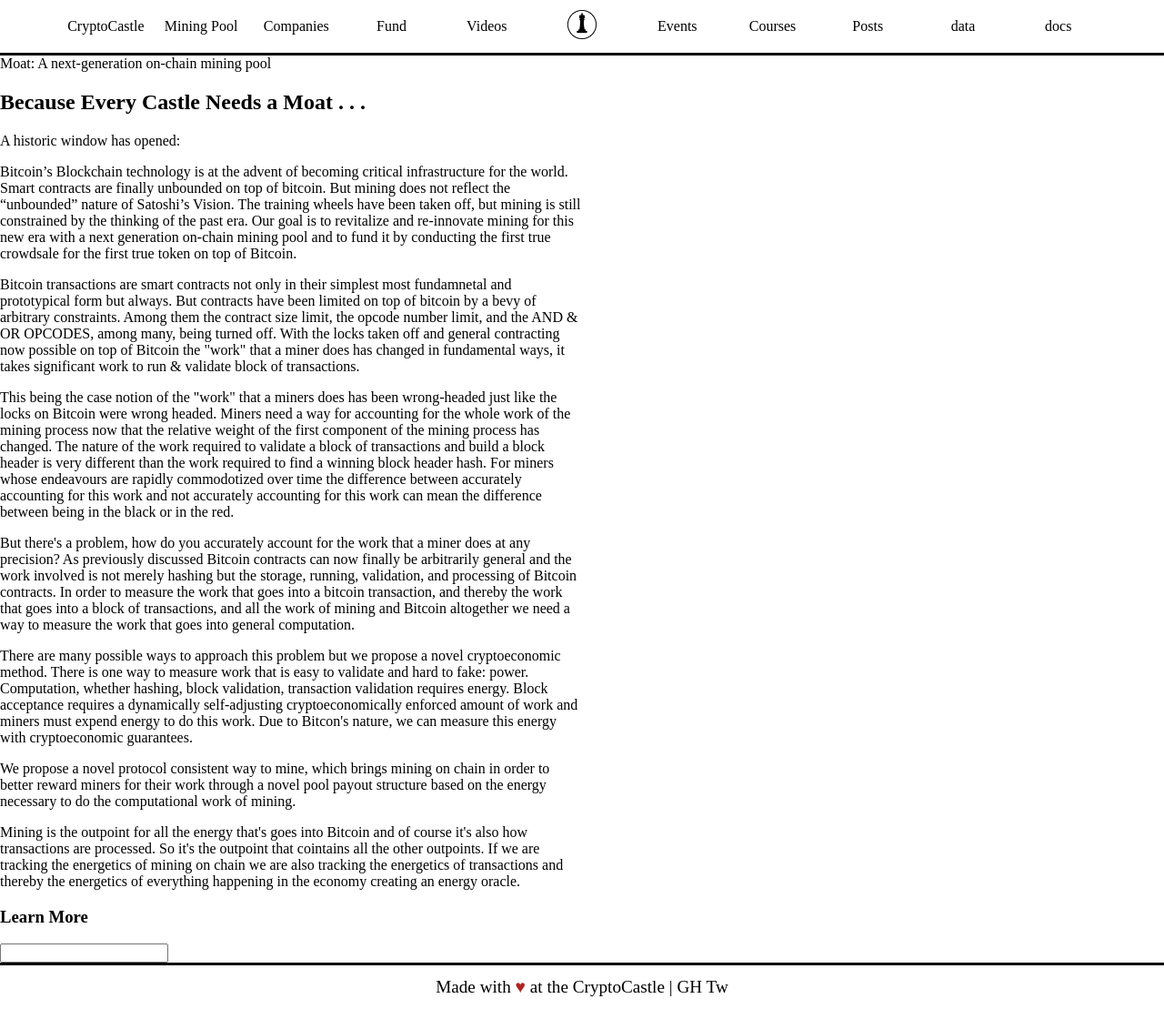
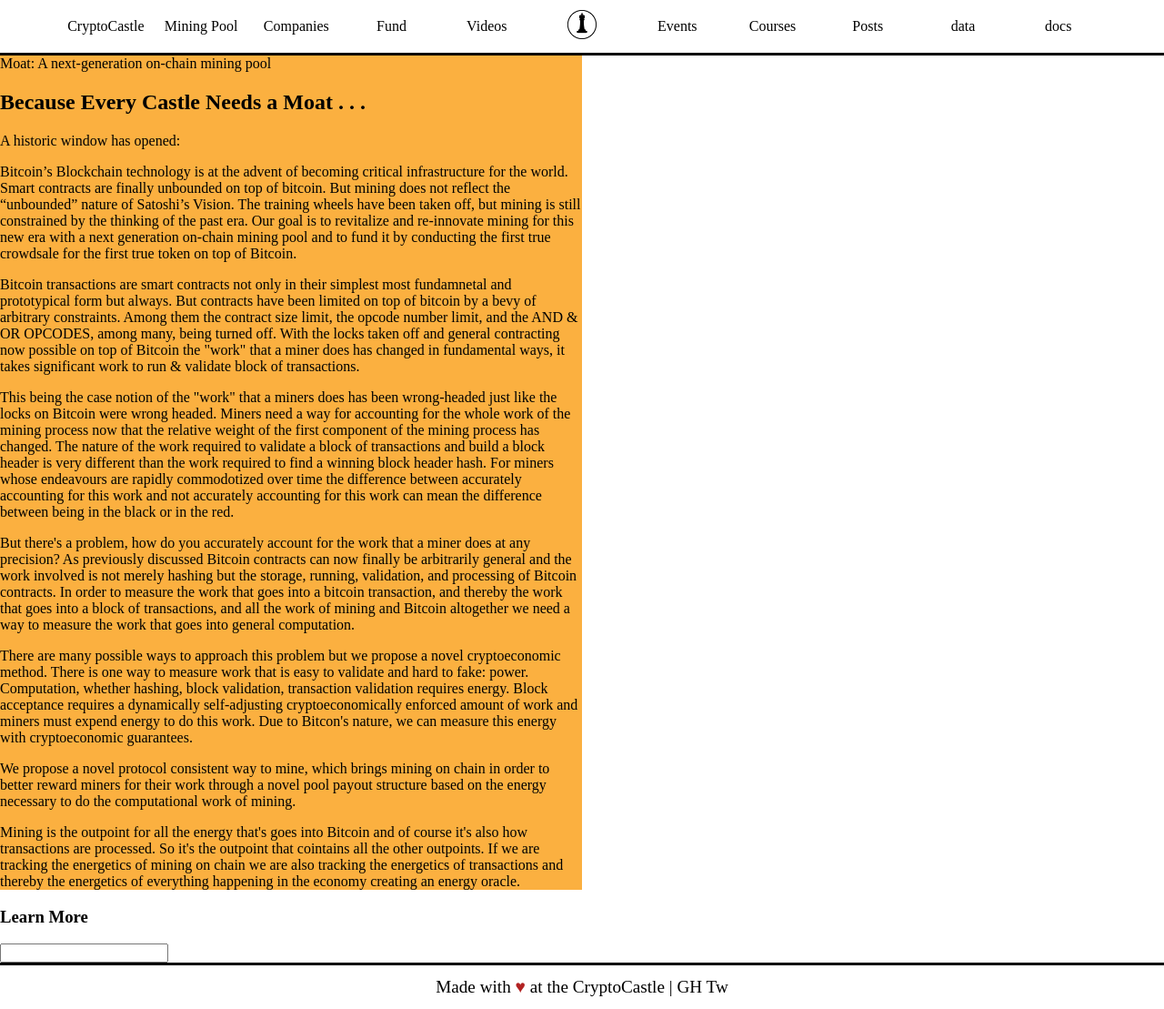
Before and after one commit to cryptocastle-sf/cryptocastle-sf.github.io, a Jekyll site: the page built from moat.html, in a window 1280 px wide. Shown: the whole page at 91% size. Built offline with Jekyll 4.4.1, drawn with Linux system fonts in a browser that asks for light colours.

Commit message:
Made back gold

```diff
--- a/assets/style/castle.css
+++ b/assets/style/castle.css
@@ -18,6 +18,10 @@
 }
 .half {
   width: 50%;
+}
+
+.gold {
+  background-color: #fbb040;
 }
 
 #wrapper {
```
Also changed, not shown: 1 other file.
